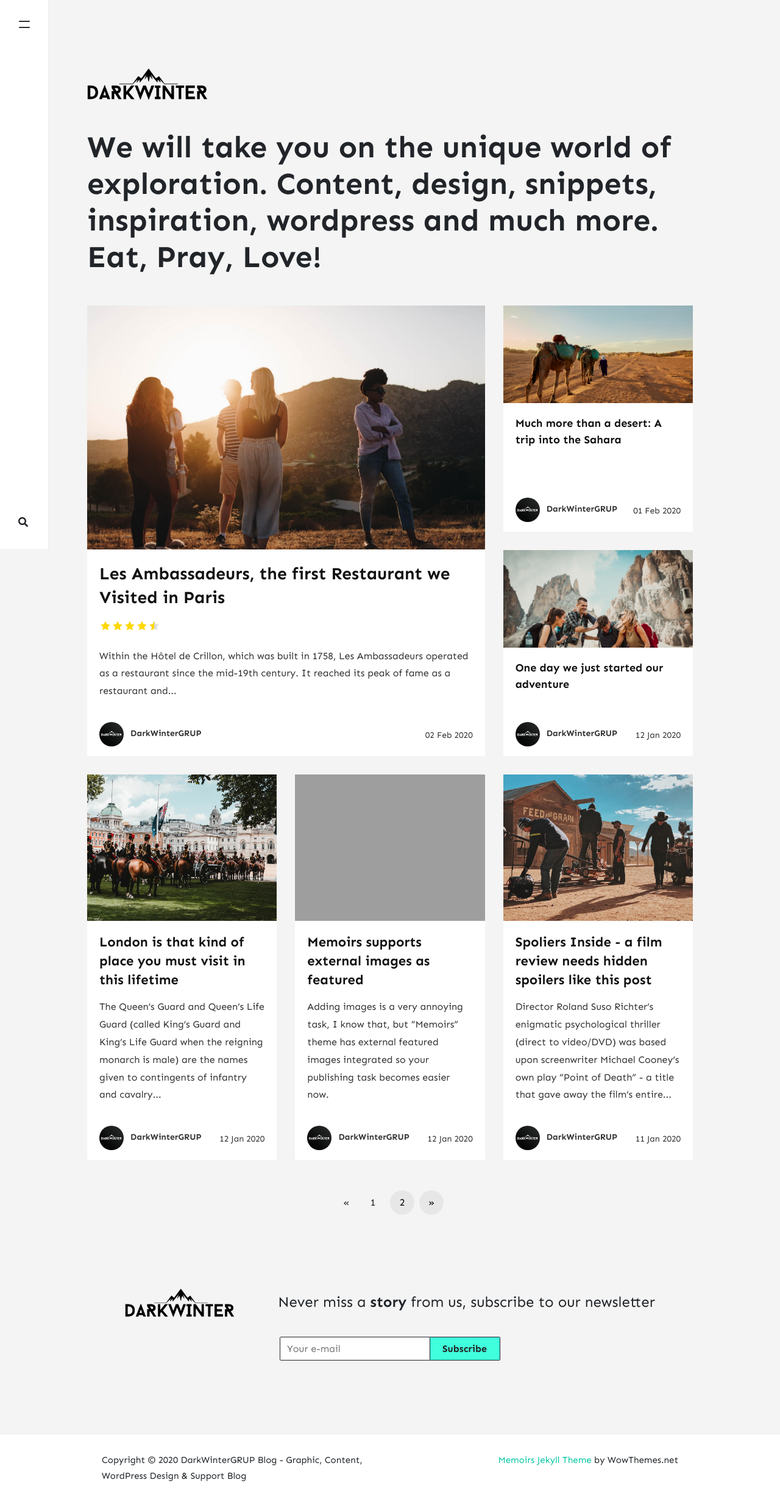
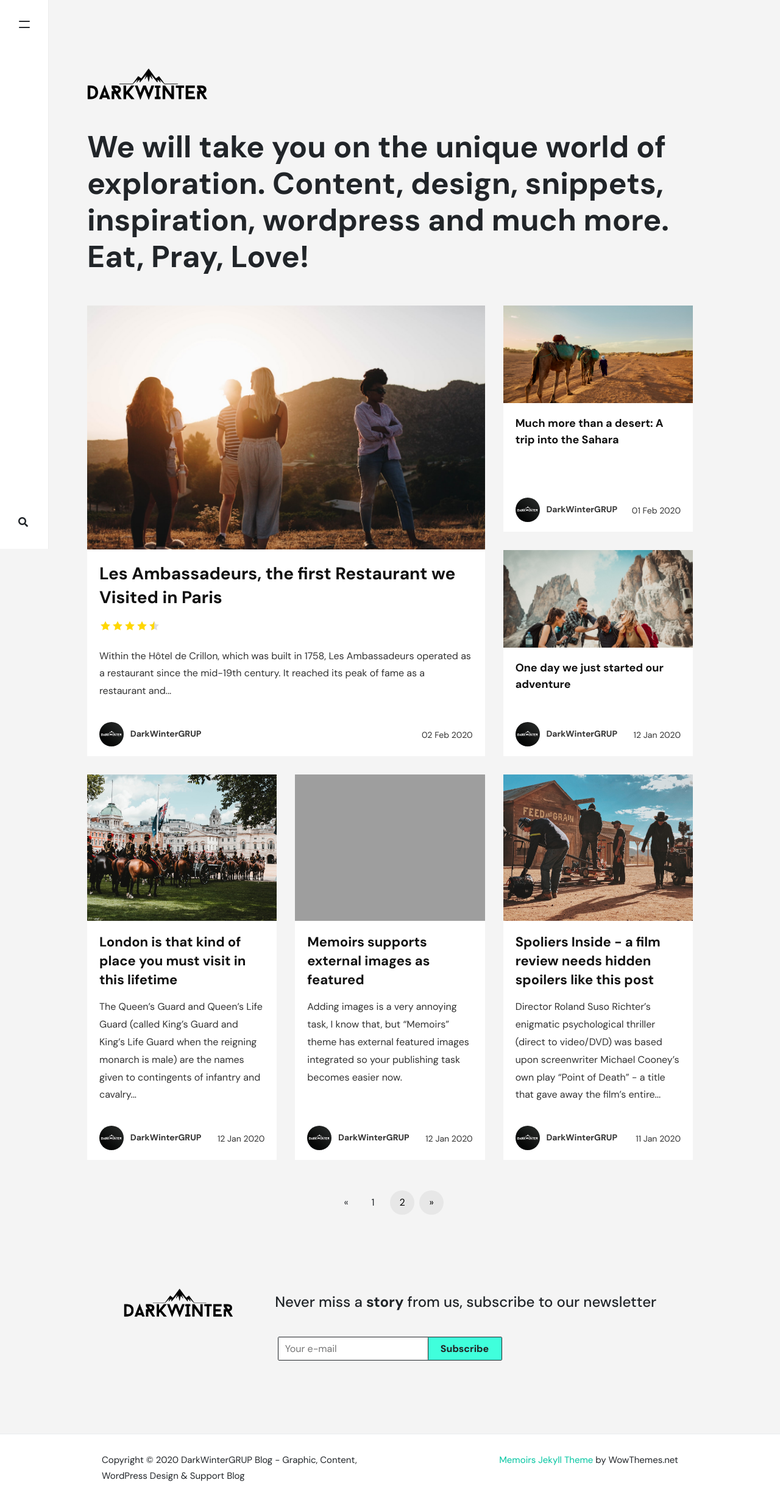
Before and after one commit to darkwintergrup/BLOG, a Jekyll site: the page built from index.html, in a window 1280 px wide. Shown: the whole page at 61% size. Built offline with Jekyll 4.4.1, drawn with Linux system fonts in a browser that asks for light colours; nearby versions of some CDN libraries; the list of posts is cut into pages by our own code; comment, search, counter and statistics services are not loaded; grey boxes are pictures that could not be loaded.

Commit message:
update css

```diff
--- a/_layouts/default.html
+++ b/_layouts/default.html
@@ -35,7 +35,7 @@ ga('send', 'pageview');
 	<!-- defer loading of font and font awesome -->
 	<noscript id="deferred-styles">
 		<link href="https://fonts.googleapis.com/css?family=Sen:400,700&display=swap" rel="stylesheet">
-		<link href="https://fonts.googleapis.com/css?family=DM+Sans:400,700&display=swap" rel="stylesheet">
+		<link href="https://fonts.googleapis.com/css?family=DM+Sans:400,500,700&display=swap" rel="stylesheet">
         <link rel="stylesheet" href="https://use.fontawesome.com/releases/v5.0.13/css/all.css" integrity="sha384-DNOHZ68U8hZfKXOrtjWvjxusGo9WQnrNx2sqG0tfsghAvtVlRW3tvkXWZh58N9jp" crossorigin="anonymous">
 	</noscript>
 
--- a/assets/css/theme.scss
+++ b/assets/css/theme.scss
@@ -614,6 +614,9 @@ body.active-side {
     max-height: 50px !important;
     margin-right: 50px;
 }
+body, input, button, select, optgroup, textarea {
+    font-family: 'DM Sans' !important;
+}
 
 //responsive tweaks
 @media (min-width: 768px) {
```
